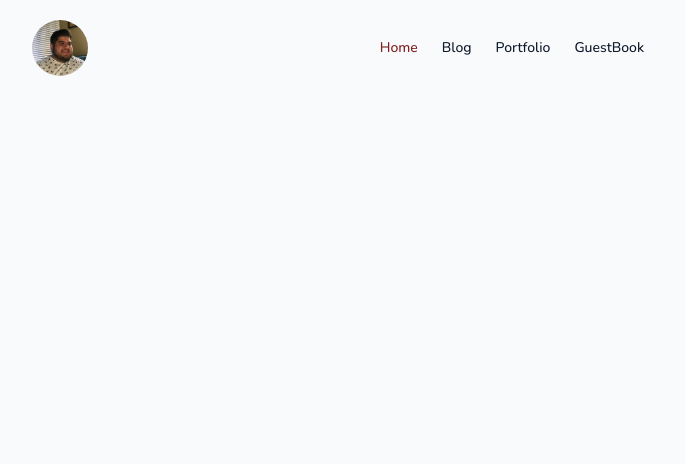
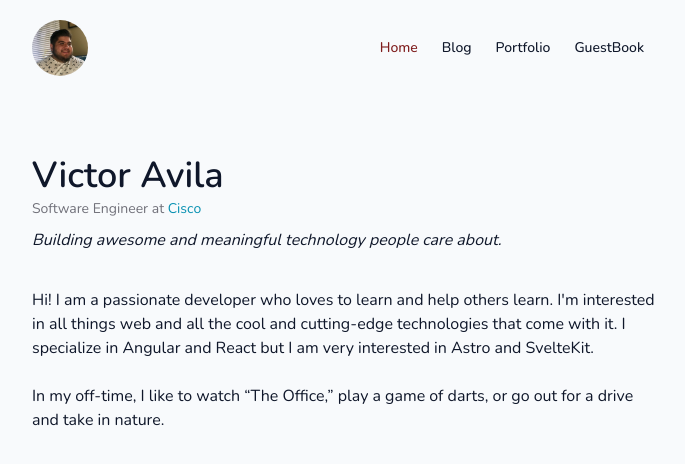
Before and after one commit to VicAv99/personal, a Next.js app: page / in a window 1280 px wide. Shown: the top 464 px of the page, without its empty margins (296-981 px from the left). Built offline with nearby package versions, Linux system fonts and the light colour scheme.

Commit message:
feat: home layout

```diff
--- a/app/page.tsx
+++ b/app/page.tsx
@@ -1,9 +1,11 @@
+import { HomeSection } from "~/components/sections/home";
 import Toolbar from "~/components/toolbar";
 
 export default function Home() {
   return (
     <main>
       <Toolbar />
+      <HomeSection />
     </main>
   );
 }
--- /dev/null
+++ b/components/sections/home.tsx
@@ -0,0 +1,28 @@
+interface HomeProps {}
+
+export function HomeSection(props: HomeProps) {
+  return (
+    <div className="space-y-14">
+      <div className="mb-9 mt-20">
+        <h2 className="text-4xl font-semibold">Victor Avila</h2>
+        <span className="text-sm text-zinc-500">
+          Software Engineer at <span className="text-cyan-600">Cisco</span>
+        </span>
+        <br />
+        <p className="mt-2 italic">
+          Building awesome and meaningful technology people care about.
+        </p>
+      </div>
+      <span>
+        Hi! I am a passionate developer who loves to learn and help others
+        learn. I&apos;m interested in all things web and all the cool and
+        cutting-edge technologies that come with it. I specialize in Angular and
+        React but I am very interested in Astro and SvelteKit.
+        <br />
+        <br />
+        In my off-time, I like to watch &ldquo;The Office,&rdquo; play a game of
+        darts, or go out for a drive and take in nature.
+      </span>
+    </div>
+  );
+}
```
